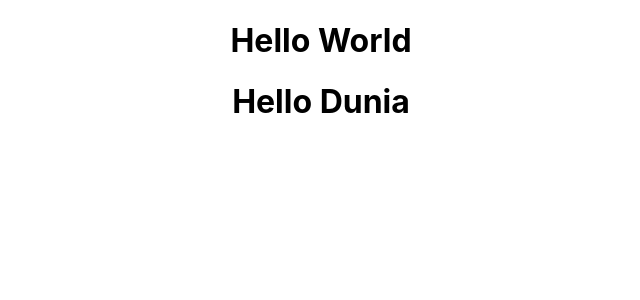
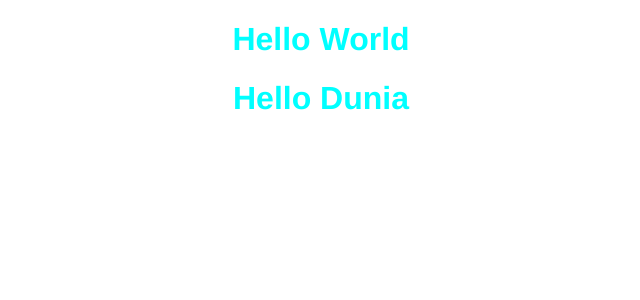
Before and after one commit to NurcahyoHartanto/Komponen-Pertama, a React (Create React App) app: page / in a window 1280 px wide. Shown: the top 300 px of the page, without its empty margins (319-959 px from the left). Built offline with nearby package versions, Linux system fonts and the light colour scheme.

Commit message:
Menambahkan file css

```diff
--- a/src/Hello.js
+++ b/src/Hello.js
@@ -1,4 +1,5 @@
 import React from 'react';
+import "./styling/Hello.css"
 
 function HelloComponent(){
     return (
--- a/src/Hello1.js
+++ b/src/Hello1.js
@@ -1,5 +1,5 @@
 import React, { Component } from 'react';
-
+import "./styling/Hello1.css"
 class Hello1 extends Component {
     render (){
         return (
--- /dev/null
+++ b/src/styling/Hello1.css
@@ -0,0 +1,4 @@
+h1 {
+    font-family: 'Franklin Gothic Medium', 'Arial Narrow', Arial, sans-serif;
+    color: aqua;
+}
```
